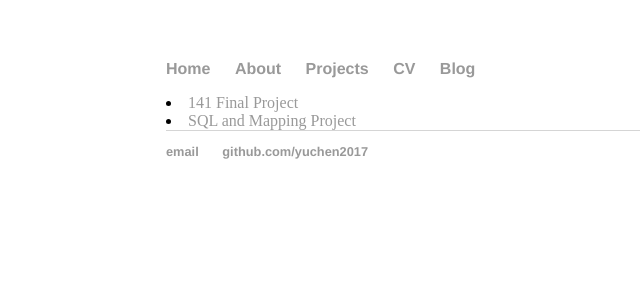
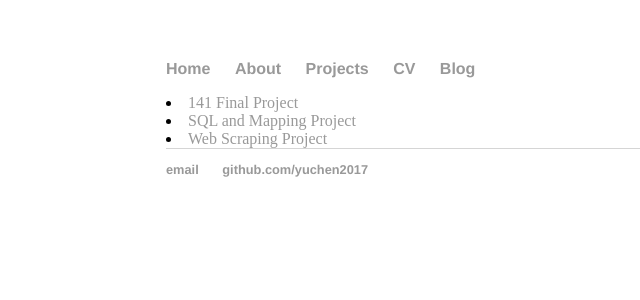
Before and after one commit to yuchen2017/yuchen2017.github.io, a Jekyll site: the page built from projects/index.html, in a window 1280 px wide. Shown: the top 300 px of the page, without its empty margins (26-666 px from the left). Built offline with Jekyll 4.4.1, drawn with Linux system fonts in a browser that asks for light colours.

Commit message:
Update index.html

```diff
--- a/projects/index.html
+++ b/projects/index.html
@@ -9,5 +9,6 @@ title: Yuchen Li's Projects
 		<body>
 	        		<li><a href="/projects/141 Final Project">141 Final Project</a></li>
 		        	<li><a href="/projects/141 Assignment6">SQL and Mapping Project</a></li>
+			        <li><a href="/projects/141 Assignment5">Web Scraping Project</a></li>
 		</body>
 	</html>
```
